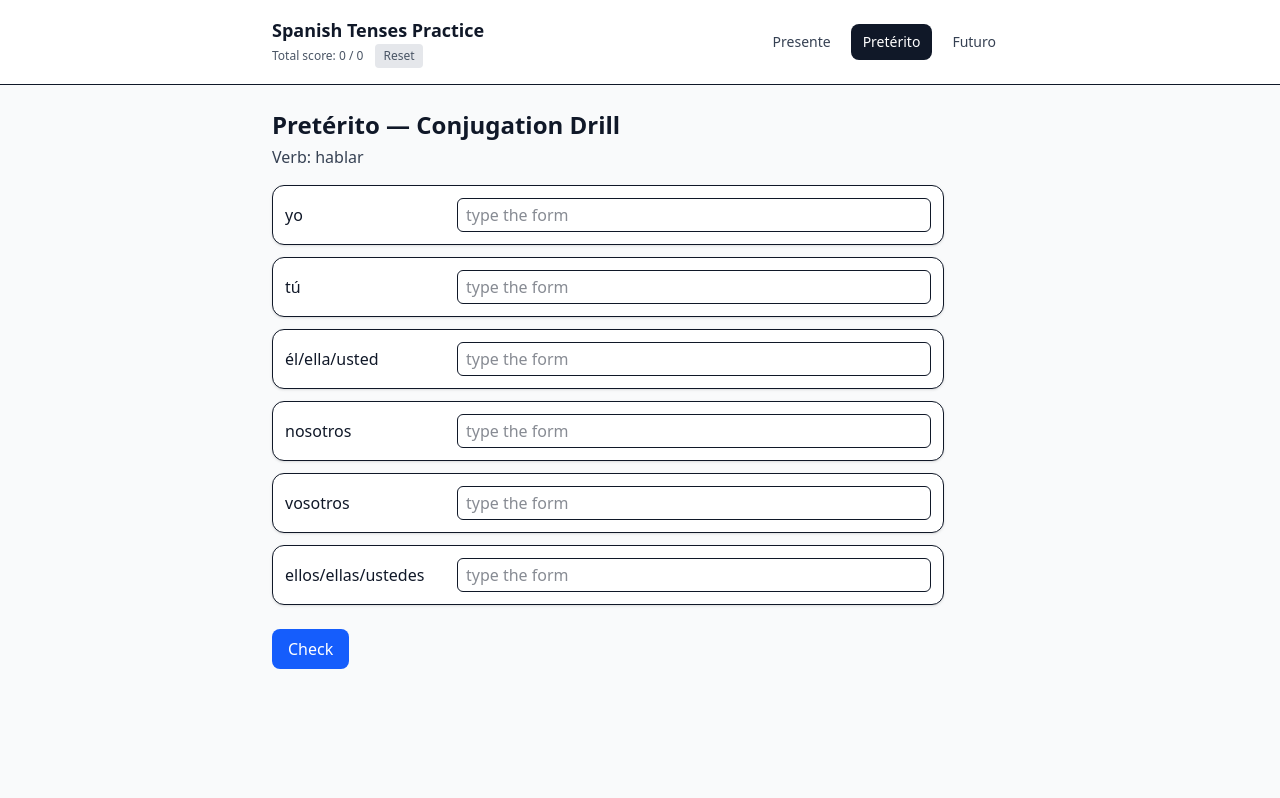
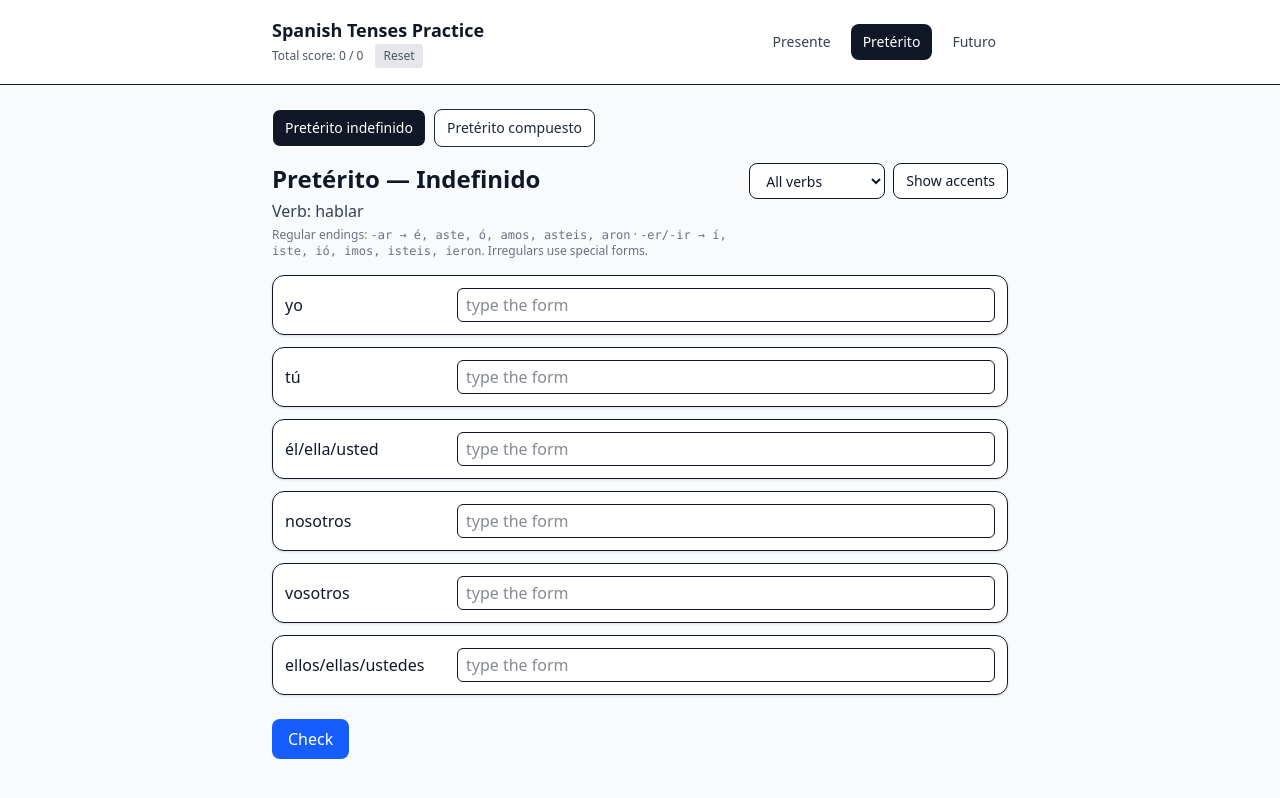
Before and after one commit to AniaNiedzialek/lingo-playground, a React (Vite) app in the folder spanish-tenses/: page /past in a window 1280 px wide. Built offline with nearby package versions, Linux system fonts and the light colour scheme.

Commit message:
adding new features to past

```diff
--- a/spanish-tenses/src/pages/Past.jsx
+++ b/spanish-tenses/src/pages/Past.jsx
@@ -1,66 +1,306 @@
-import { useMemo, useState } from "react";
+// src/pages/Past.jsx
+import { useMemo, useRef, useState } from "react";
+import AccentPad from "../components/AccentPad";
 
-const VERBS = [
+/* ---------- Tabs ---------- */
+const MODES = [
+  { key: "indefinido", label: "Pretérito indefinido" },
+  { key: "compuesto",  label: "Pretérito compuesto" },
+];
+
+/* ---------- Indefinido data ---------- */
+// Regular samples + several irregulars (full forms)
+const INDEFINIDO_VERBS = [
+  // regular examples
   { infinitive: "hablar", type: "ar" },
   { infinitive: "comer",  type: "er" },
   { infinitive: "vivir",  type: "ir" },
+  { infinitive: "mirar",  type: "ar" },
+  { infinitive: "aprender", type: "er" },
+
+  // irregulars (full conjugations)
+  { infinitive: "ir", type: "irregular", irregular: {
+      preterite: { yo:"fui", tú:"fuiste", él:"fue", nos:"fuimos", vos:"fuisteis", ellos:"fueron" }
+    }
+  },
+  { infinitive: "ser", type: "irregular", irregular: {
+      preterite: { yo:"fui", tú:"fuiste", él:"fue", nos:"fuimos", vos:"fuisteis", ellos:"fueron" }
+    }
+  },
+  { infinitive: "tener", type: "irregular", irregular: {
+      preterite: { yo:"tuve", tú:"tuviste", él:"tuvo", nos:"tuvimos", vos:"tuvisteis", ellos:"tuvieron" }
+    }
+  },
+  { infinitive: "estar", type: "irregular", irregular: {
+      preterite: { yo:"estuve", tú:"estuviste", él:"estuvo", nos:"estuvimos", vos:"estuvisteis", ellos:"estuvieron" }
+    }
+  },
+  { infinitive: "poder", type: "irregular", irregular: {
+      preterite: { yo:"pude", tú:"pudiste", él:"pudo", nos:"pudimos", vos:"pudisteis", ellos:"pudieron" }
+    }
+  },
+  { infinitive: "poner", type: "irregular", irregular: {
+      preterite: { yo:"puse", tú:"pusiste", él:"puso", nos:"pusimos", vos:"pusisteis", ellos:"pusieron" }
+    }
+  },
+  { infinitive: "venir", type: "irregular", irregular: {
+      preterite: { yo:"vine", tú:"viniste", él:"vino", nos:"vinimos", vos:"vinisteis", ellos:"vinieron" }
+    }
+  },
+  { infinitive: "decir", type: "irregular", irregular: {
+      preterite: { yo:"dije", tú:"dijiste", él:"dijo", nos:"dijimos", vos:"dijisteis", ellos:"dijeron" } // -eron
+    }
+  },
+  { infinitive: "traer", type: "irregular", irregular: {
+      preterite: { yo:"traje", tú:"trajiste", él:"trajo", nos:"trajimos", vos:"trajisteis", ellos:"trajeron" } // -eron
+    }
+  },
+  { infinitive: "hacer", type: "irregular", irregular: {
+      preterite: { yo:"hice", tú:"hiciste", él:"hizo", nos:"hicimos", vos:"hicisteis", ellos:"hicieron" }
+    }
+  },
 ];
 
-function conjugatePreterite(verb) {
+// Regular endings for indefinido
+function conjugateIndefinido(verb) {
   const persons = ["yo","tú","él","nos","vos","ellos"];
+  if (verb.irregular?.preterite) return verb.irregular.preterite;
+
   const stem = verb.infinitive.slice(0, -2);
   const ends = verb.type === "ar"
     ? ["é","aste","ó","amos","asteis","aron"]
-    : ["í","iste","ió","imos","isteis","ieron"]; // -er/-ir
+    : ["í","iste","ió","imos","isteis","ieron"];
   const out = {};
-  persons.forEach((p, i) => { out[p] = stem + ends[i]; });
+  persons.forEach((p,i)=> out[p] = stem + ends[i]);
   return out;
 }
 
+/* ---------- Compuesto data ---------- */
+// "haber" (presente) + participio
+const HABER_PRESENTE = {
+  yo:"he", tú:"has", él:"ha", nos:"hemos", vos:"habéis", ellos:"han"
+};
+// irregular participles
+const IRREG_PARTICIPLES = {
+  "hacer":"hecho", "decir":"dicho", "ver":"visto", "poner":"puesto",
+  "escribir":"escrito", "abrir":"abierto", "romper":"roto",
+  "volver":"vuelto", "morir":"muerto", "freír":"frito"
+};
+
+// pool of infinitives (regular + some with irregular participles)
+const COMPUESTO_VERBS = [
+  "hablar","comer","vivir","mirar","aprender","trabajar","estudiar",
+  "hacer","decir","ver","poner","escribir","abrir","romper","volver","morir","freír"
+].map(inf => ({ infinitive: inf }));
+
+function participleFor(inf) {
+  if (IRREG_PARTICIPLES[inf]) return IRREG_PARTICIPLES[inf];
+  const base = inf.slice(0, -2);
+  const type = inf.slice(-2);
+  if (type === "ar") return base + "ado";
+  // -er / -ir
+  return base + "ido";
+}
+
+function conjugateCompuesto(verb) {
+  const persons = ["yo","tú","él","nos","vos","ellos"];
+  const part = participleFor(verb.infinitive);
+  const out = {};
+  persons.forEach(p => out[p] = `${HABER_PRESENTE[p]} ${part}`);
+  return out;
+}
+
+/* ---------- Shared ---------- */
 const PERSONS = [
-  { key: "yo",   label: "yo" },
-  { key: "tú",   label: "tú" },
-  { key: "él",   label: "él/ella/usted" },
-  { key: "nos",  label: "nosotros" },
-  { key: "vos",  label: "vosotros" },
-  { key: "ellos",label: "ellos/ellas/ustedes" },
+  { key:"yo",label:"yo" },
+  { key:"tú",label:"tú" },
+  { key:"él",label:"él/ella/usted" },
+  { key:"nos",label:"nosotros" },
+  { key:"vos",label:"vosotros" },
+  { key:"ellos",label:"ellos/ellas/ustedes" },
 ];
 
-export default function Past() {
+const rndNext = (max, avoid) =>
+  max <= 1 ? 0 : ((avoid + 1 + Math.floor(Math.random() * (max - 1))) % max);
+
+export default function Past({ onRoundScore }) {
+  const [mode, setMode] = useState("indefinido");
+  const [filter, setFilter] = useState("all"); // indefinido: all | regular | irregular
+
   const [idx, setIdx] = useState(0);
   const [answers, setAnswers] = useState({});
   const [checked, setChecked] = useState(false);
+  const [lastScore, setLastScore] = useState(null);
+  const [showAccents, setShowAccents] = useState(false);
+  const [focusedKey, setFocusedKey] = useState(null);
+  const inputRefs = useRef(Object.fromEntries(PERSONS.map(p => [p.key, null])));
 
+  function resetRoundState() {
+    setAnswers({});
+    setChecked(false);
+    setLastScore(null);
+    setIdx(0);
+  }
+
+  /* ----- pools ----- */
+  const indefPool = useMemo(() => {
+    if (filter === "regular")   return INDEFINIDO_VERBS.filter(v => !v.irregular);
+    if (filter === "irregular") return INDEFINIDO_VERBS.filter(v =>  v.irregular);
+    return INDEFINIDO_VERBS;
+  }, [filter]);
+
+  const compPool = COMPUESTO_VERBS;
+
+  /* ----- item ----- */
   const item = useMemo(() => {
-    const v = VERBS[idx % VERBS.length];
-    return { verb: v.infinitive, forms: conjugatePreterite(v) };
-  }, [idx]);
+    if (mode === "indefinido") {
+      const v = indefPool[idx % indefPool.length];
+      return v ? { verb: v.infinitive, forms: conjugateIndefinido(v) } : null;
+    }
+    if (mode === "compuesto") {
+      const v = compPool[idx % compPool.length];
+      return v ? { verb: v.infinitive, forms: conjugateCompuesto(v) } : null;
+    }
+    return null;
+  }, [mode, idx, indefPool, compPool]);
 
-  function setAnswer(k, v) { setAnswers(a => ({ ...a, [k]: v.trim() })); }
-  function check() { setChecked(true); }
-  function next() { setAnswers({}); setChecked(false); setIdx(i => (i + 1) % VERBS.length); }
+  /* ----- actions ----- */
+  function setAnswer(k, v) { setAnswers(a => ({ ...a, [k]: v })); }
 
+  function check() {
+    if (!item) return;
+    const correct = PERSONS.filter(
+      p => (answers[p.key] ?? "").toLowerCase() === item.forms[p.key].toLowerCase()
+    ).length;
+    setLastScore(`${correct}/${PERSONS.length}`);
+    setChecked(true);
+    onRoundScore?.(correct, PERSONS.length);
+  }
+
+  function next() {
+    setAnswers({});
+    setChecked(false);
+    setLastScore(null);
+    const len = mode === "indefinido" ? indefPool.length : compPool.length;
+    setIdx(i => rndNext(len, i));
+  }
+
+  function insertChar(ch) {
+    const key = focusedKey;
+    if (!key) return;
+    const el = inputRefs.current[key];
+    const curr = answers[key] ?? "";
+    if (el && typeof el.selectionStart === "number") {
+      const s = el.selectionStart, e = el.selectionEnd ?? s;
+      const newVal = curr.slice(0, s) + ch + curr.slice(e);
+      setAnswers(a => ({ ...a, [key]: newVal }));
+      requestAnimationFrame(() => {
+        if (inputRefs.current[key]) {
+          inputRefs.current[key].focus();
+          inputRefs.current[key].setSelectionRange(s + ch.length, s + ch.length);
+        }
+      });
+    } else {
+      setAnswers(a => ({ ...a, [key]: (a[key] ?? "") + ch }));
+    }
+  }
+
+  /* ----- UI ----- */
   return (
-    <section className="max-w-2xl">
-      <h2 className="text-2xl font-semibold">Pretérito — Conjugation Drill</h2>
-      <p className="mt-1 text-gray-700">
-        Verb: <span className="font-medium">{item.verb}</span>
-      </p>
+    <section className="max-w-3xl">
+      {/* Tabs */}
+      <div className="mb-4 flex flex-wrap gap-2">
+        {MODES.map(m => (
+          <button
+            key={m.key}
+            onClick={() => { setMode(m.key); resetRoundState(); }}
+            className={
+              "px-3 py-2 rounded-lg text-sm font-medium border " +
+              (mode === m.key ? "bg-gray-900 text-white" : "bg-white hover:bg-gray-100 text-gray-800")
+            }
+          >
+            {m.label}
+          </button>
+        ))}
+      </div>
 
+      {/* HEADERS / CONTROLS */}
+      {mode === "indefinido" ? (
+        <div className="flex items-start justify-between gap-3">
+          <div>
+            <h2 className="text-2xl font-semibold">Pretérito — Indefinido</h2>
+            {item && (
+              <p className="mt-1 text-gray-700">
+                Verb: <span className="font-medium">{item.verb}</span>
+              </p>
+            )}
+            <p className="mt-1 text-xs text-gray-500">
+              Regular endings: <code>-ar → é, aste, ó, amos, asteis, aron</code> ·{" "}
+              <code>-er/-ir → í, iste, ió, imos, isteis, ieron</code>. Irregulars use special forms.
+            </p>
+          </div>
+
+          <div className="flex gap-2">
+            <select
+              value={filter}
+              onChange={(e)=>{ setFilter(e.target.value); resetRoundState(); }}
+              className="h-9 px-3 rounded-lg border bg-white text-sm"
+              title="Choose verb set"
+            >
+              <option value="all">All verbs</option>
+              <option value="regular">Regular only</option>
+              <option value="irregular">Irregular only</option>
+            </select>
+
+            <button
+              onClick={() => setShowAccents(s => !s)}
+              className="h-9 px-3 rounded-lg border bg-white hover:bg-gray-100 text-sm whitespace-nowrap"
+            >
+              {showAccents ? "Hide accents" : "Show accents"}
+            </button>
+          </div>
+        </div>
+      ) : (
+        <div className="flex items-start justify-between gap-3">
+          <div>
+            <h2 className="text-2xl font-semibold">Pretérito — Compuesto</h2>
+            {item && (
+              <p className="mt-1 text-gray-700">
+                Verb: <span className="font-medium">{item.verb}</span>
+              </p>
+            )}
+            <p className="mt-1 text-xs text-gray-500">
+              Pattern: <em>haber</em> (presente) + participio. Ej.:{" "}
+              <em>he hablado, has comido, ha vivido</em>. Irregulares:{" "}
+              <em>hecho, dicho, visto, puesto, escrito, abierto, roto, vuelto, muerto, frito…</em>
+            </p>
+          </div>
+
+          <button
+            onClick={() => setShowAccents(s => !s)}
+            className="h-9 px-3 rounded-lg border bg-white hover:bg-gray-100 text-sm whitespace-nowrap"
+          >
+            {showAccents ? "Hide accents" : "Show accents"}
+          </button>
+        </div>
+      )}
+
+      {showAccents && <AccentPad onInsert={insertChar} />}
+
+      {/* Drill grid */}
       <div className="mt-4 grid gap-3">
         {PERSONS.map(p => {
           const val = answers[p.key] ?? "";
-          const correct = item.forms[p.key];
+          const correct = item?.forms[p.key] ?? "";
           const isRight = val.toLowerCase() === correct.toLowerCase();
           return (
-            <label
-              key={p.key}
-              className="flex items-center gap-3 p-3 border rounded-xl bg-white shadow-sm"
-            >
+            <label key={p.key} className="flex items-center gap-3 p-3 border rounded-xl bg-white shadow-sm">
               <span className="w-40">{p.label}</span>
               <input
+                ref={el => (inputRefs.current[p.key] = el)}
                 value={val}
                 onChange={e => setAnswer(p.key, e.target.value)}
+                onFocus={() => setFocusedKey(p.key)}
                 disabled={checked}
                 placeholder="type the form"
                 className="flex-1 border rounded-md px-2 py-1 focus:outline-none focus:ring focus:ring-blue-300"
@@ -75,22 +315,14 @@ export default function Past() {
         })}
       </div>
 
-      <div className="flex gap-2 mt-6">
+      {/* Footer */}
+      <div className="flex items-center gap-3 mt-6">
         {!checked ? (
-          <button
-            onClick={check}
-            className="px-4 py-2 rounded-lg bg-blue-600 text-white hover:bg-blue-700 transition"
-          >
-            Check
-          </button>
+          <button onClick={check} className="px-4 py-2 rounded-lg bg-blue-600 text-white hover:bg-blue-700 transition">Check</button>
         ) : (
-          <button
-            onClick={next}
-            className="px-4 py-2 rounded-lg bg-gray-900 text-white hover:bg-gray-800 transition"
-          >
-            Next verb
-          </button>
+          <button onClick={next} className="px-4 py-2 rounded-lg bg-gray-900 text-white hover:bg-gray-800 transition">Next verb</button>
         )}
+        {lastScore && <span className="text-sm text-gray-700">Score: {lastScore}</span>}
       </div>
     </section>
   );
```
